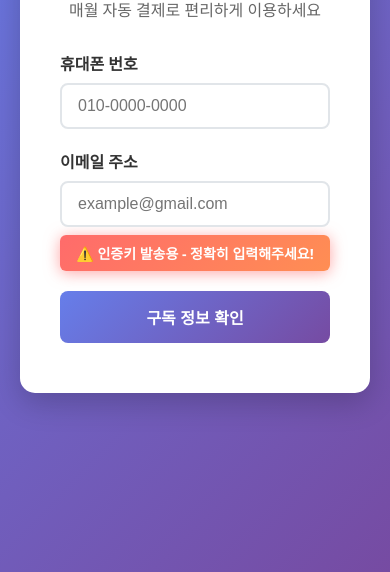
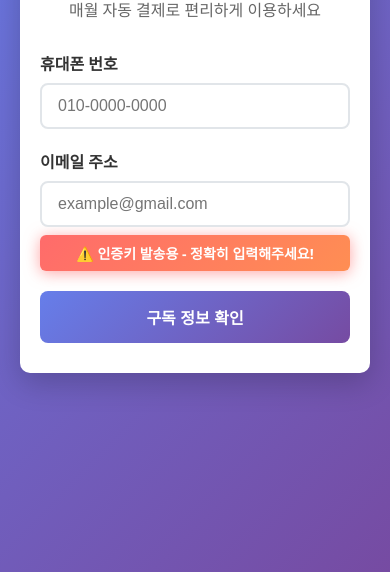
Before and after one commit to seolha30/for_tube, a plain HTML site: page payment.html in a window 390 px wide. Shown: the part 272-844 px from the top of the page. Drawn offline with Linux system fonts and the light colour scheme.

Commit message:
Update payment.html

```diff
--- a/payment.html
+++ b/payment.html
@@ -27,8 +27,30 @@
             border-radius: 15px;
             box-shadow: 0 10px 30px rgba(0,0,0,0.2);
             padding: 40px;
-            max-width: 600px;
+            max-width: 800px;
             width: 100%;
+        }
+
+        @media (max-width: 768px) {
+            .container {
+                padding: 20px;
+                margin: 10px;
+                border-radius: 10px;
+                max-width: none;
+                width: calc(100% - 20px);
+            }
+
+            body {
+                padding: 10px;
+            }
+
+            .header h1 {
+                font-size: 24px;
+            }
+
+            .header p {
+                font-size: 14px;
+            }
         }
 
         .header {
```
